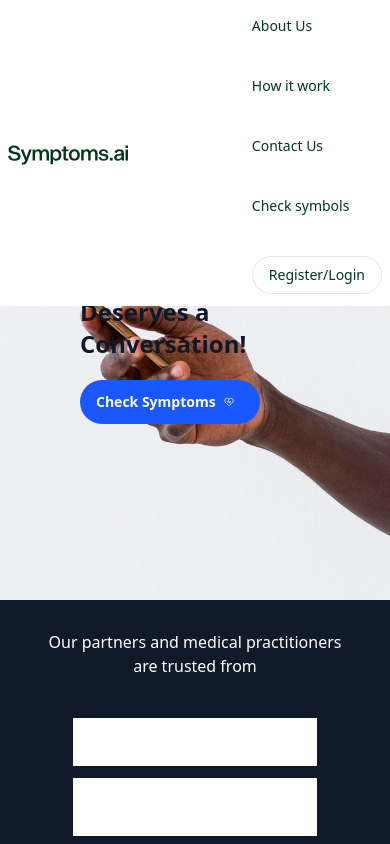
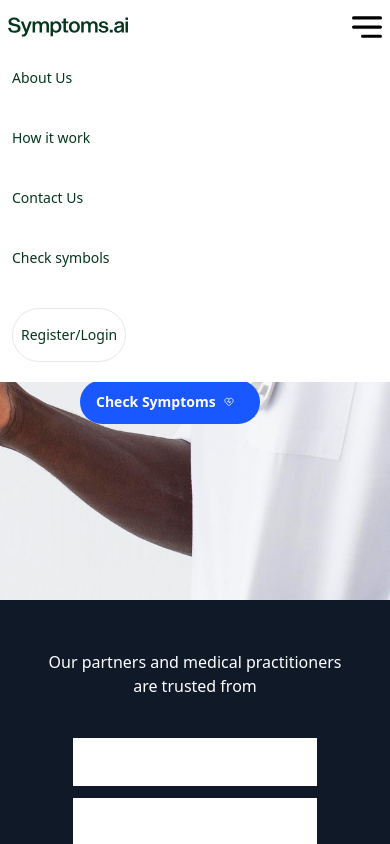
Before and after one commit to DaramolaD/symptoms.ai, a Next.js app: page / in a window 390 px wide. Shown: the top 844 px of the page. Built offline with nearby package versions, Linux system fonts and the light colour scheme.

Commit message:
styles_update

```diff
--- a/assets/index.js
+++ b/assets/index.js
@@ -7,6 +7,7 @@ import nurse from "./nurse.jpg"
 import mobile_chat from "./mobile_chat.jpg"
 import hands from "./hands.jpg"
 import heart from "./heart.svg"
+import menu from "./menu.svg"
 import hand_heart from "./hand_heart.jpg"
 
 export {
@@ -19,5 +20,6 @@ export {
     mobile_chat,
     male_doc,
     hand_heart,
-    heart
+    heart,
+    menu
 }
--- a/components/Brand.tsx
+++ b/components/Brand.tsx
@@ -8,7 +8,7 @@ type Props = {}
 
 const Brand = (props: Props) => {
   return (
-    <div className='bg-[#101928] px-[20px] py-[30px] w-full flex-col flex items-center gap-10 text-center text-white'>
+    <div className='bg-[#101928] px-[20px] py-[50px] w-full flex-col flex items-center gap-10 text-center text-white'>
         <h3>Our partners and medical practitioners <br /> are trusted from</h3>
         <div className="brands flex items-center gap-3 flex-wrap justify-center">
             <Image src={brand_1} alt='brand'/>
--- a/components/Header.tsx
+++ b/components/Header.tsx
@@ -2,6 +2,7 @@
 import { useState } from 'react'
 import Image from 'next/image'
 import Link from "next/link"
+import { menu } from '@/assets'
 
 
 const links = [
@@ -24,10 +25,13 @@ const links = [
 ]
 
 export default function Header() {
-    const [toggle, setToggle] = useState(false)
+    const [toggle, setToggle] = useState(true)
+    const toggleMenu = () => {
+        setToggle(!toggle)
+    }
     return (
         <header className="fixed top-0 left-0 w-full flex justify-center bg-white">
-            <nav className='max-w-[1400px] flex justify-between items-center w-full text-sm sm:text-base sm:px-4 pt-4 pb-3 px-2'>
+            <nav className='max-w-[1400px] relative flex justify-between items-center w-full text-sm sm:text-base sm:px-4 pt-4 pb-3 px-2'>
                 <Link href="/" className="flex space-x-3">
                     <Image alt="header text"
                         src="/logo.svg"
@@ -35,7 +39,7 @@ export default function Header() {
                         height={32}
                     />
                 </Link>
-                <ul className=" grid md:flex menu text-[#05361E] gap-[40px] items-center">
+                <ul className="hidden md:flex menu text-[#05361E] gap-[40px] items-center">
                     {links.map(({ link, id }) => (
                         <li className="menu_link" key={id}>
                             <Link href="/">{link}</Link>
@@ -47,7 +51,9 @@ export default function Header() {
                         </button>
                     </li>
                 </ul>
-                {toggle ?
+                <Image alt="header text" src={menu} width={30} height={32} onClick={toggleMenu}/>
+                {toggle &&
+                <div className="menu w-full md:hidden absolute left-0 top-[48px] px-3 bg-[#fff] pt-5 pb-5">
                     <ul className="menu text-[#05361E] grid gap-[40px] items-center">
                         {links.map(({ link, id }) => (
                             <li className="menu_link" key={id}>
@@ -60,7 +66,7 @@ export default function Header() {
                             </button>
                         </li>
                     </ul>
-                    : ""
+                </div>
                 }
             </nav>
         </header>
--- a/components/Hero.tsx
+++ b/components/Hero.tsx
@@ -6,12 +6,12 @@ import Button from './Button'
 
 function Hero() {
   return (
-    <main className={`flex mx-auto flex-col items-start justify-center text-center px-4 pt-[50px] pl-[80px] w-[100%] h-[600px] m-0 bg-cover bg-center bg-no-repeat bg-[url('/doctor.jpg')]`}>
+    <main className={`flex mx-auto flex-col items-start justify-center text-center px-4 pt-[50px] pl-[80px] w-[100%] h-[600px] m-0 bg-opacity-5 bg-cover bg-right md:bg-center bg-no-repeat bg-[url('/doctor.jpg')]`}>
       <h1 className="sm:text-2xl text-2xl font-bold text-slate-900 text-left max-w-[500px]">
         Chat Your Way to Wellness; Your Health Deserves a Conversation!
       </h1>
       <div className="flex mt-5 mb-[-5px] gap-4">
-          <Button text="Check Symptoms"/>
+        <Button text="Check Symptoms" />
       </div>
     </main>
   )
```
Also changed, not shown: assets/menu.svg (added). Lines whose indentation alone changed are shown as unchanged.
